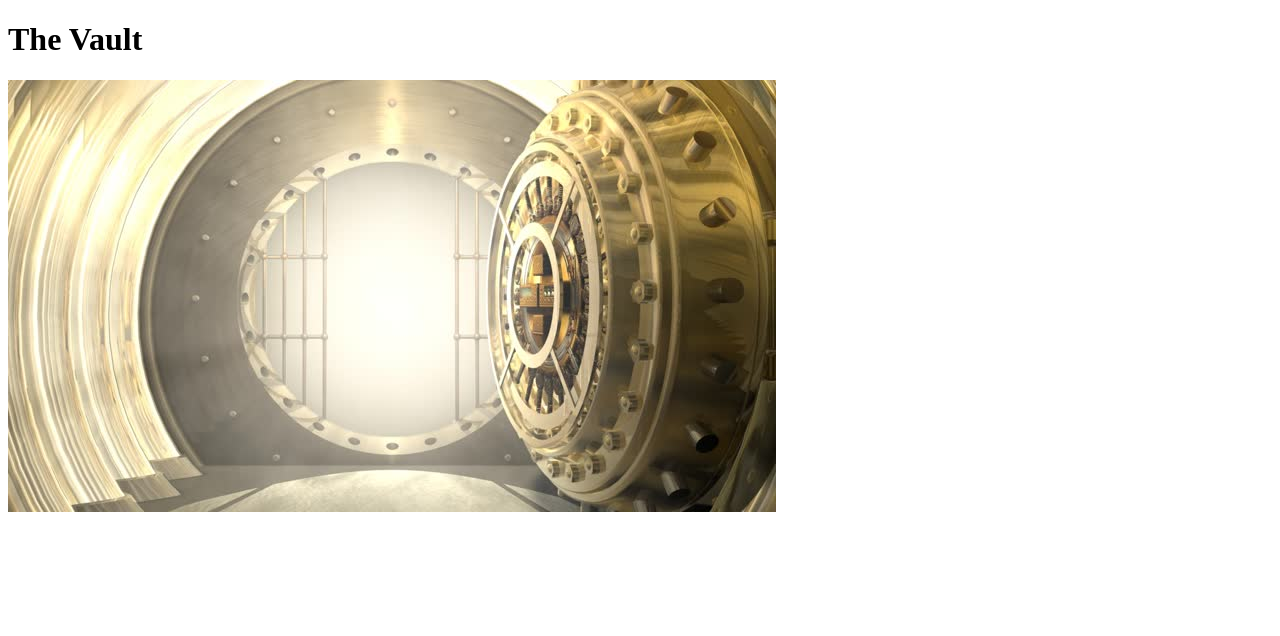
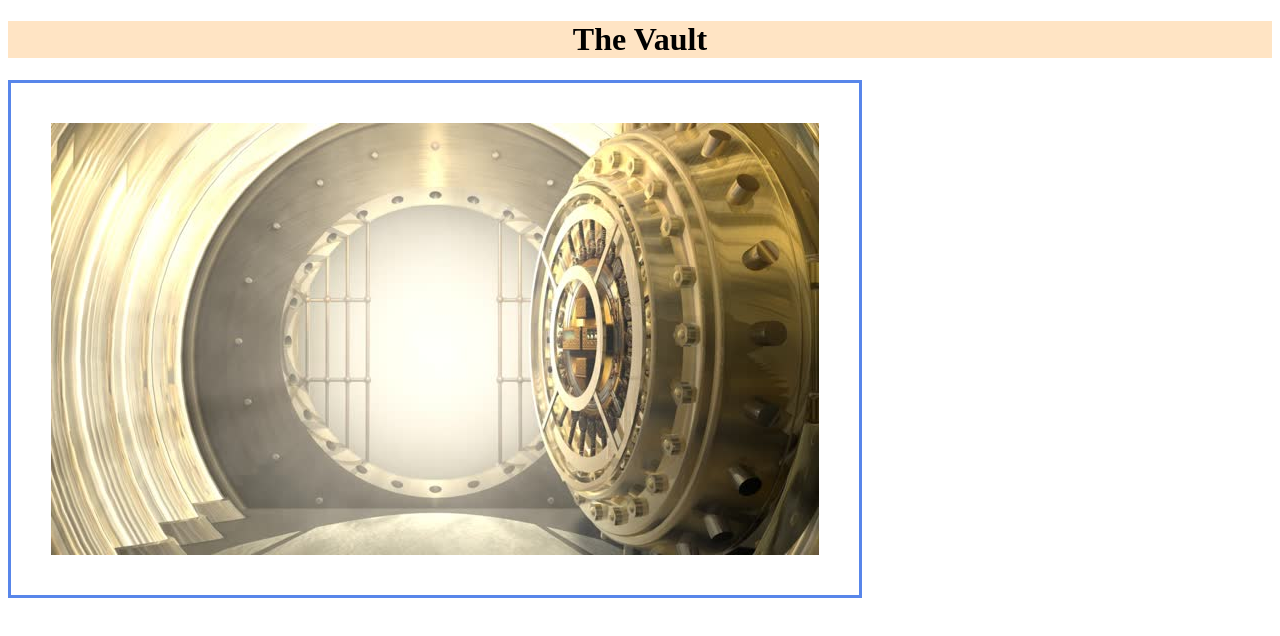
Before and after one commit to trtoledo/Secure-The-Vault, a plain HTML site: page index.html in a window 1280 px wide. Drawn offline with Linux system fonts and the light colour scheme.

Commit message:
center the vault

```diff
--- a/index.html
+++ b/index.html
@@ -4,16 +4,13 @@
     <meta charset="UTF-8">
     <meta name="viewport" content="width=device-width, initial-scale=1.0">
     <title>Document</title>
-
-
-    <style>
-
-    </style>
+    <style></style>
+    <link rel="stylesheet" href="./styles.css"/>
 </head>
 <body>
     <h1>The Vault</h1>
     <div>
-       <img src="./img/vault.jpg"/>
+       <img src="./img/vault.jpg" class="box"/>
     </div>
     <script src="myscript.js">
 
--- /dev/null
+++ b/styles.css
@@ -0,0 +1,13 @@
+h1{
+    background-color: bisque;
+    text-align: center;
+
+}
+
+.box{
+    border: 3px solid rgb(88, 134, 234);
+    padding: 40px;
+    margin-bottom: 10px;
+    text-align: center;
+
+}
```
